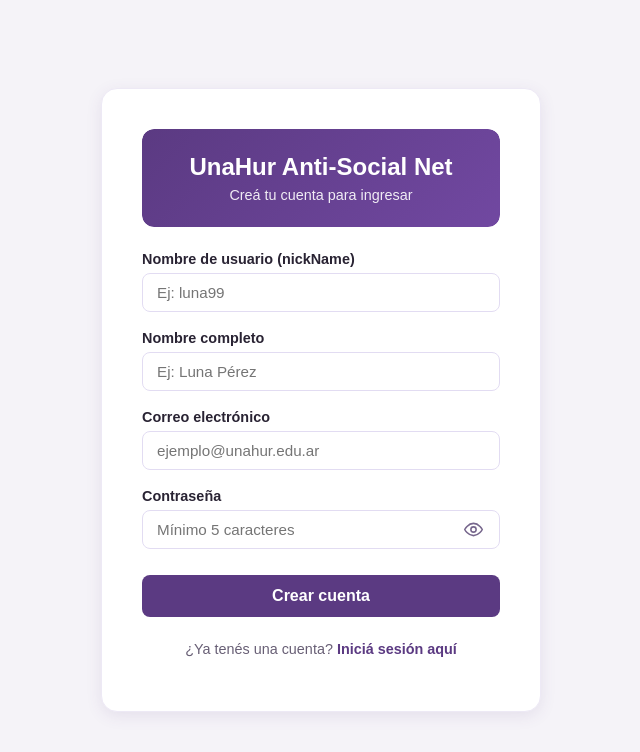
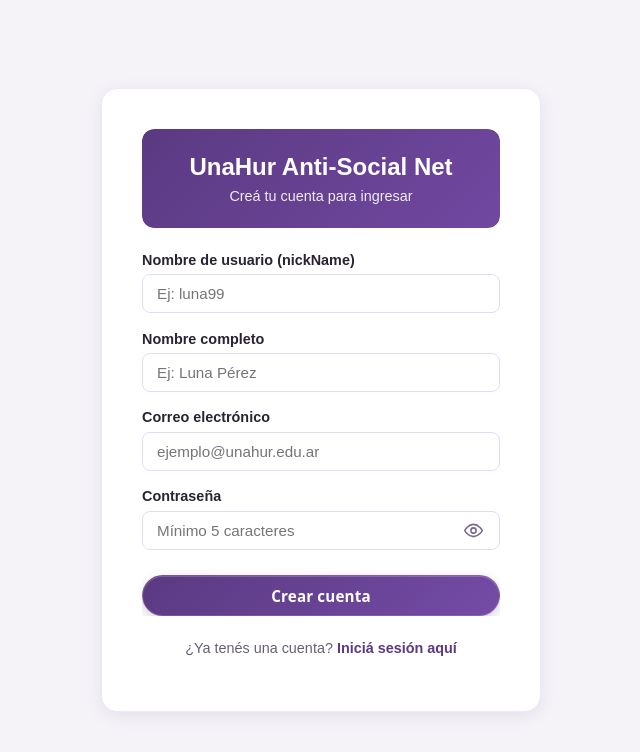
Before and after one commit to laggeli/red-antiSocial, a React (Vite) app: page /registro in a window 1280 px wide. Shown: the top 752 px of the page, without its empty margins (319-959 px from the left). Built offline with nearby package versions, Linux system fonts and the light colour scheme; no server answers.

Commit message:
refactor(auth): Se unifican los botones de inicio de sesión y registro con componente Button.

```diff
--- a/src/pages/login/Login.module.css
+++ b/src/pages/login/Login.module.css
@@ -93,26 +93,8 @@
 }
 
 .btnSubmit {
-  background-color: #5b3a82;
-  color: white;
-  border: none;
-  padding: 12px;
-  border-radius: 8px;
-  font-size: 1rem;
-  font-weight: 600;
-  cursor: pointer;
-  transition: background-color 0.2s ease;
   margin-top: 0.5rem;
   width: 100%;
-}
-
-.btnSubmit:hover {
-  background-color: #482d68;
-}
-
-.btnSubmit:disabled {
-  background-color: #a493be;
-  cursor: not-allowed;
 }
 
 .errorAlert {
--- a/src/pages/login/Login.tsx
+++ b/src/pages/login/Login.tsx
@@ -4,6 +4,7 @@ import { useAuth } from "../../context/AuthContext";
 import type { User } from "../../context/AuthContext";
 import styles from "./Login.module.css";
 import { API_URL } from "../../config/api";
+import Button from "../../components/botonGenerico/Button";
 import AnimatedContent from "../../components/animatedContent/AnimatedContent";
 
 interface FormData {
@@ -228,13 +229,15 @@ export default function Login() {
               )}
             </div>
 
-            <button
+            <Button
               type="submit"
+              variant="primario"
+              disabled={loading}
               className={styles.btnSubmit}
-              disabled={loading}
             >
               {loading ? "Iniciando sesión..." : "Iniciar sesión"}
-            </button>
+            </Button>
+
           </AnimatedContent>
         </form>
 
--- a/src/pages/registro/Register.module.css
+++ b/src/pages/registro/Register.module.css
@@ -94,26 +94,8 @@
 }
 
 .btnSubmit {
-  background-color: #5b3a82;
-  color: white;
-  border: none;
-  padding: 12px;
-  border-radius: 8px;
-  font-size: 1rem;
-  font-weight: 600;
-  cursor: pointer;
-  transition: background-color 0.2s ease;
   margin-top: 0.5rem;
   width: 100%;
-}
-
-.btnSubmit:hover {
-  background-color: #482d68;
-}
-
-.btnSubmit:disabled {
-  background-color: #a493be;
-  cursor: not-allowed;
 }
 
 .errorAlert {
--- a/src/pages/registro/Register.tsx
+++ b/src/pages/registro/Register.tsx
@@ -3,6 +3,7 @@ import { useNavigate, Link } from "react-router-dom";
 import { useAuth } from "../../context/AuthContext";
 import styles from "./Register.module.css";
 import { API_URL } from "../../config/api";
+import Button from "../../components/botonGenerico/Button";
 import AnimatedContent from "../../components/animatedContent/AnimatedContent";
 
 interface FormData {
@@ -306,13 +307,15 @@ export default function Registro() {
               )}
             </div>
 
-            <button
+            <Button
               type="submit"
+              variant="primario"
+              disabled={loading}
               className={styles.btnSubmit}
-              disabled={loading}
             >
               {loading ? "Registrando..." : "Crear cuenta"}
-            </button>
+            </Button>
+
           </AnimatedContent>
         </form>
 
```
